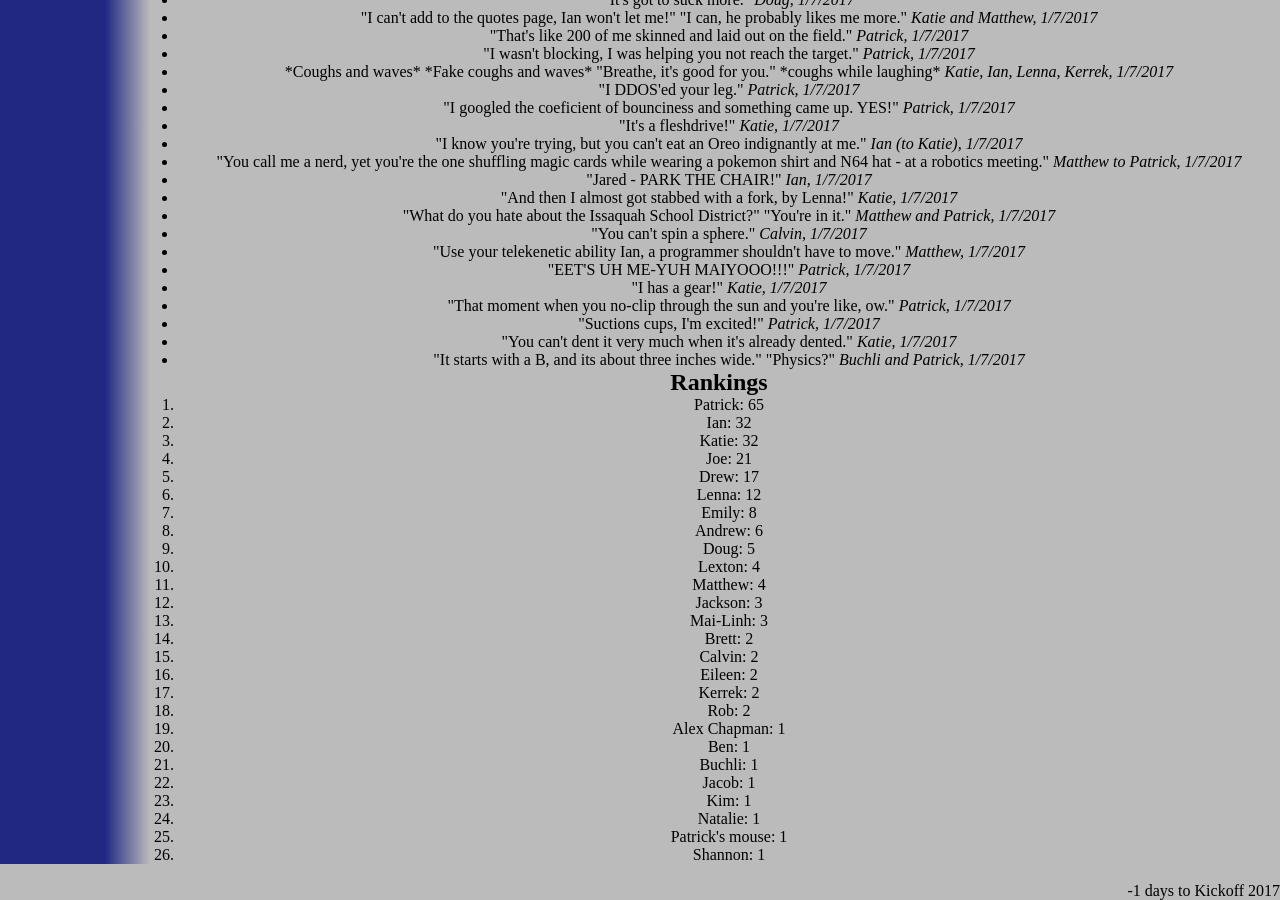
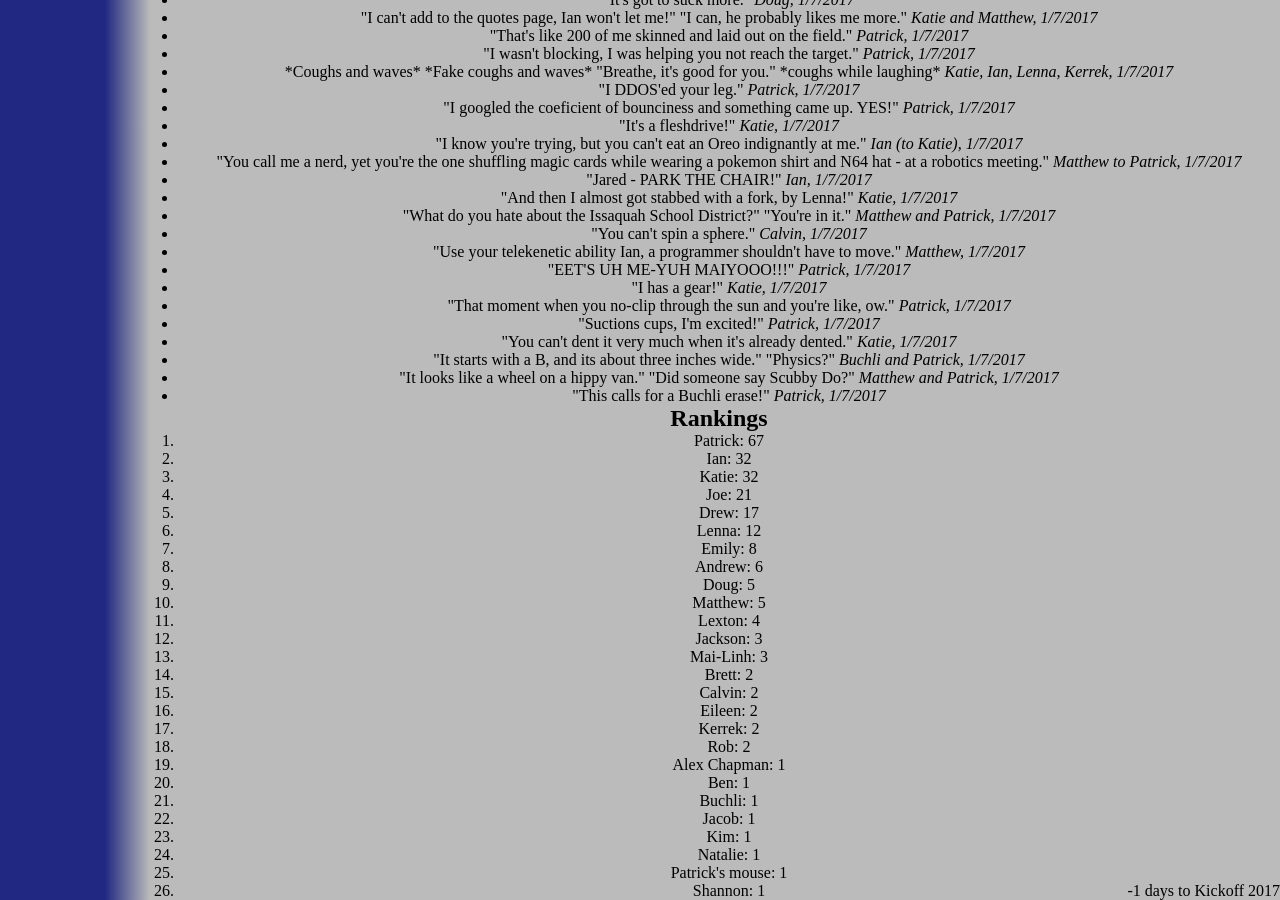
Before and after one commit to katiebugmoon/FRC4131.github.io, a Jekyll site: the page built from media/2017/quotes.html, in a window 1280 px wide and 900 px high, scrolled down 2923 px. Built offline with Jekyll 4.4.1, drawn with Linux system fonts in a browser that asks for light colours; nearby versions of some CDN libraries.

Commit message:
even moar patrick

```diff
--- a/media/2017/quotes.html
+++ b/media/2017/quotes.html
@@ -175,6 +175,8 @@ title: Build Season 2017 Quotes
 	<li>"Suctions cups, I'm excited!" <i>Patrick, 1/7/2017</i></li>
 	<li>"You can't dent it very much when it's already dented." <i>Katie, 1/7/2017</i></li>
 	<li>"It starts with a B, and its about three inches wide." "Physics?" <i>Buchli and Patrick, 1/7/2017</i></li>
+	<li>"It looks like a wheel on a hippy van." "Did someone say Scubby Do?" <i>Matthew and Patrick, 1/7/2017</i></li>
+	<li>"This calls for a Buchli erase!" <i>Patrick, 1/7/2017</i></li>
 </ul>
 <h2>Rankings</h2>
 <ol id='rankings'></ol>
```
